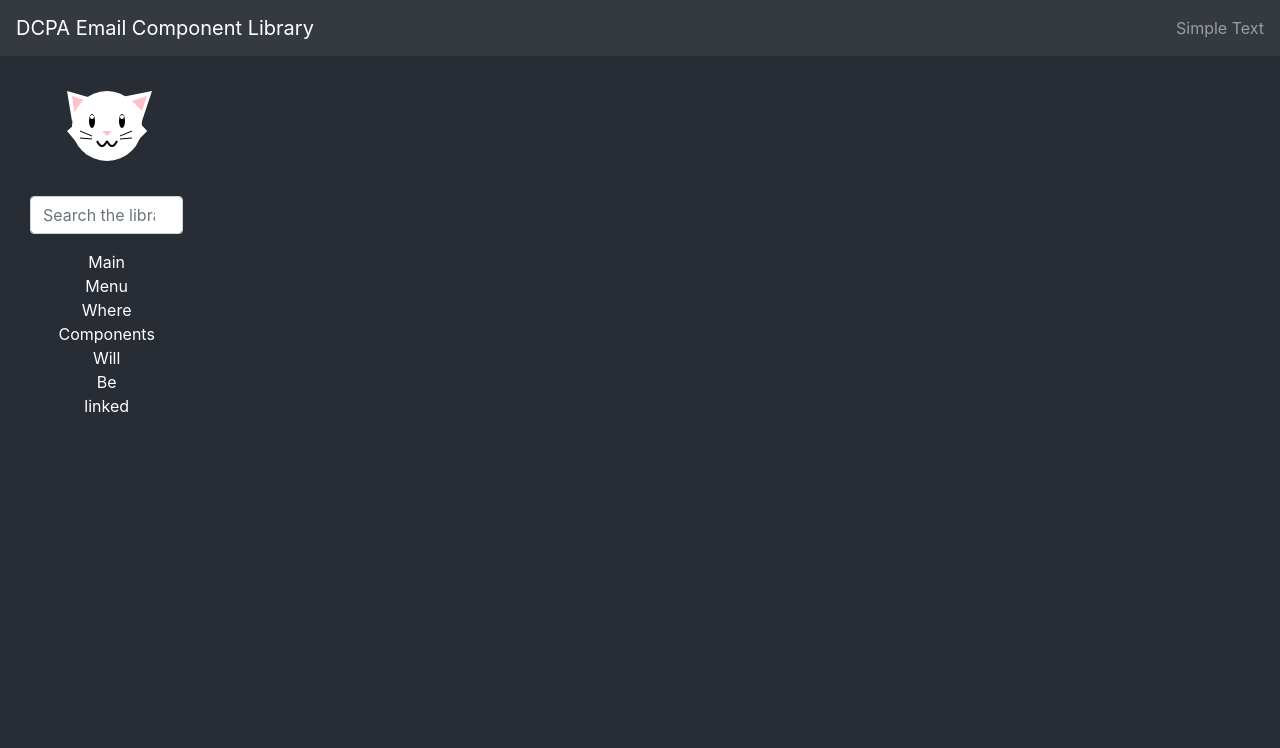
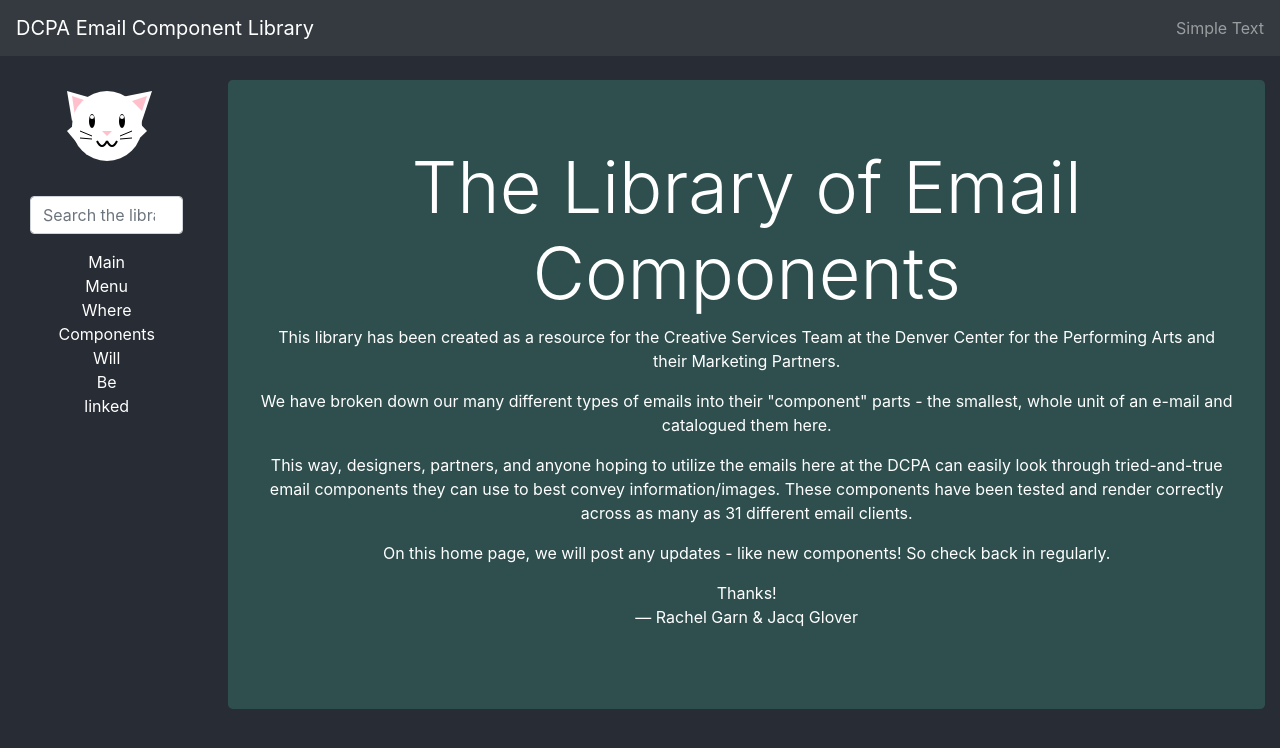
Before and after one commit to dcpa/email-component-library, a React (Create React App) app: page / in a window 1280 px wide. Shown: the top 748 px of the page. Built offline with nearby package versions, Linux system fonts and the light colour scheme.

Commit message:
a little jumbotron magic and explanatory copy for the home page

```diff
--- /dev/null
+++ b/src/components/HomePageJumbo/HomePageJumbo.jsx
@@ -0,0 +1,32 @@
+import React from "react";
+
+import { Jumbotron } from "reactstrap";
+
+const HomeJumbo = (props) => {
+    return (
+        <Jumbotron style={{backgroundColor: "#2F4F4F"}}>
+
+                            <h1 className="display-3">The Library of Email Components</h1>
+                            <p>
+                                This library has been created as a resource for the Creative Services Team at the Denver Center for the Performing Arts and their Marketing Partners.
+                            </p>
+                            <p>
+                                We have broken down our many different types of emails into their "component" parts - the smallest, whole unit of an e-mail and catalogued them here.
+                            </p>
+                            <p>
+                                This way, designers, partners, and anyone hoping to utilize the emails here at the DCPA can easily look through tried-and-true email components they can use to best convey information/images.
+                                These components have been tested and render correctly across as many as 31 different email clients.
+                            </p>
+                            <p>
+                                On this home page, we will post any updates - like new components! So check back in regularly.
+                            </p>
+                            <p>
+                                Thanks!
+                                <br />
+                                &mdash; Rachel Garn &amp; Jacq Glover
+                            </p>
+                    </Jumbotron>
+    )
+}
+
+export default HomeJumbo;
--- a/src/components/Svg/Svg.jsx
+++ b/src/components/Svg/Svg.jsx
@@ -10,8 +10,7 @@ const KittyKatty = (props) => {
                 <ellipse cx="50" cy="50" rx="35" ry="35" fill="white" />
                 <polygon points="95,15 80,60 45,25" fill="white" />
                 <polygon points="90,20 85,35 75,25" fill="pink" />
-                <polygon points="90,55 65,80 62,25" fill="white" />
-                <polygon points="90,55 65,80 62,25" fill="white" />
+                <polygon points="90,55 65,79 62,25" fill="white" />
                 <ellipse cx="35" cy="45" rx="3" ry="7" fill="black" />
                 <ellipse cx="65" cy="45" rx="3" ry="7" fill="black" />
                 <polygon points="45,55 55,55 50,60" fill="pink" />
--- a/src/components/View/View.jsx
+++ b/src/components/View/View.jsx
@@ -2,6 +2,7 @@ import React,{ Component } from "react";
 import { Container, Row, Col } from 'reactstrap';
 import KittyKatty from "../Svg/Svg";
 import SearchForm from "../SearchForm/SearchForm";
+import HomeJumbo from "../HomePageJumbo/HomePageJumbo";
 
 export default class ViewBox extends Component {
 
@@ -32,6 +33,10 @@ export default class ViewBox extends Component {
                     <br />
                     linked
                 </Col>
+                <Col xs="10">
+                    <br />
+                    <HomeJumbo />
+                </Col>
                 </Row>
             </Container>
         )
--- /dev/null
+++ b/src/components/email-components/ImageFinePrint.jsx
@@ -0,0 +1 @@
+import React from "react";
```
